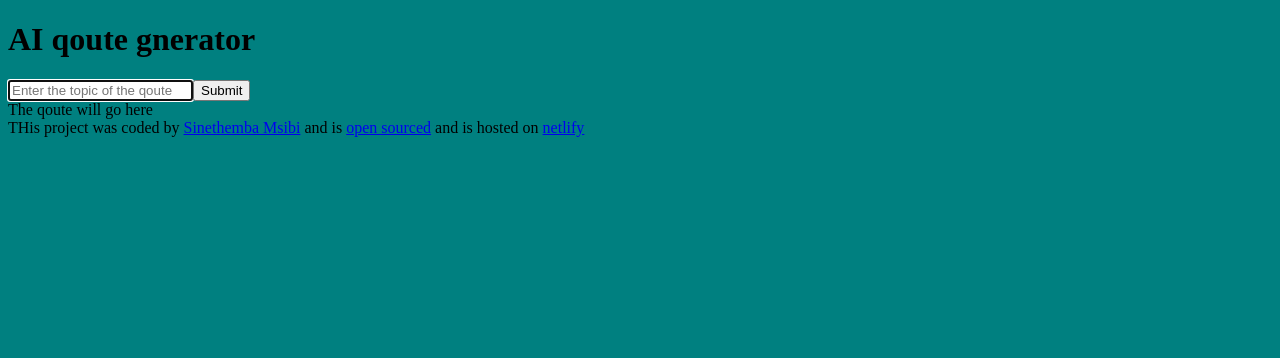
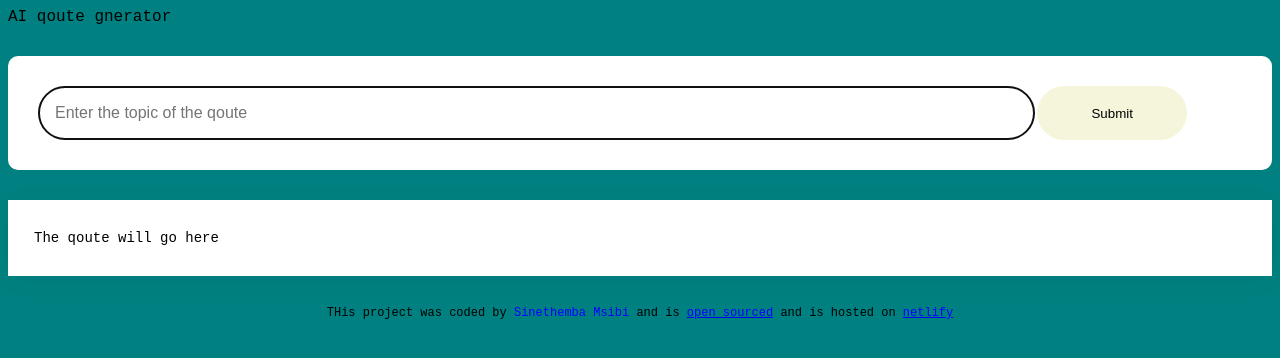
Before and after one commit to Sinethemba-15/AI-quote-generator, a plain HTML site: page index.html in a window 1280 px wide. Drawn offline with Linux system fonts and the light colour scheme.

Commit message:
added styling

```diff
--- a/index.html
+++ b/index.html
@@ -7,7 +7,8 @@
     <title>AI quote gnerator</title>
   </head>
   <body>
-    <h1>AI qoute gnerator</h1>
+    <div class="container">
+      <header>AI qoute gnerator</header>
       <main>
         <form>
           <input
@@ -16,18 +17,17 @@
             autofocus
             required
             autocomplete="off"
-        /><input type="submit" />
+            class="instruction"
+          /><input type="submit" class="submit-button"/>
         </form>
-      <div>
+        <div class="qoute">
           The qoute will go here
           <br />
         </div>
       </main>
       <footer>
         THis project was coded by
-      <a href="https://github.com/Sinethemba-15" target="_blank"
-        >Sinethemba Msibi</a
-      >
+        <a>Sinethemba Msibi</a>
         and is
         <a
           href="https://github.com/Sinethemba-15/AI-quote-generator"
@@ -35,10 +35,13 @@
           >open sourced</a
         >
         and is hosted on
-      <a href="https://shecodes-ai-quotegenerator.netlify.app/" target="_blank"
+        <a
+          href="https://shecodes-ai-quotegenerator.netlify.app/"
+          target="_blank"
           >netlify</a
         >
       </footer>
+    </div>
   </body>
   <script src="src/index.js"></script>
 </html>
--- a/src/style.css
+++ b/src/style.css
@@ -1,3 +1,58 @@
 body {
   background-color: teal;
+  font-family: "Courier New", Courier, monospace;
 }
+h1 {
+  font-weight: 800;
+  font-size: 36px;
+  line-height: 1.5;
+  color: beige;
+  text-align: center;
+}
+container {
+  margin: 120px auto;
+  max-width: 600px;
+}
+header {
+  margin-bottom: 30px;
+}
+form {
+  padding: 30px;
+  background: white;
+  border-radius: 10px;
+  display: flex;
+  margin-bottom: 30px;
+}
+.instruction {
+  padding: 16px;
+  border: 1px solid rgba(39, 33, 66, 0.5);
+  width: 80%;
+  font-size: 16px;
+  border-radius: 50px;
+  line-height: 20px;
+  color: blue;
+}
+.submit-button {
+  margin-left: 2px;
+  background-color: beige;
+  border: none;
+  border-radius: 50px;
+  padding: 14px 24px;
+  width: 150px;
+}
+.qoute {
+  font-size: 14px;
+  background-color: #fff;
+  padding: 26px;
+  line-height: 24px;
+
+  box-shadow: 0px 4px 30px 0px rgba(39, 33, 66, 0.03);
+}
+footer {
+  text-align: center;
+  font-size: 12px;
+  margin-top: 30px;
+}
+a {
+  color: blue;
+}
```
Lines whose indentation alone changed are shown as unchanged.
